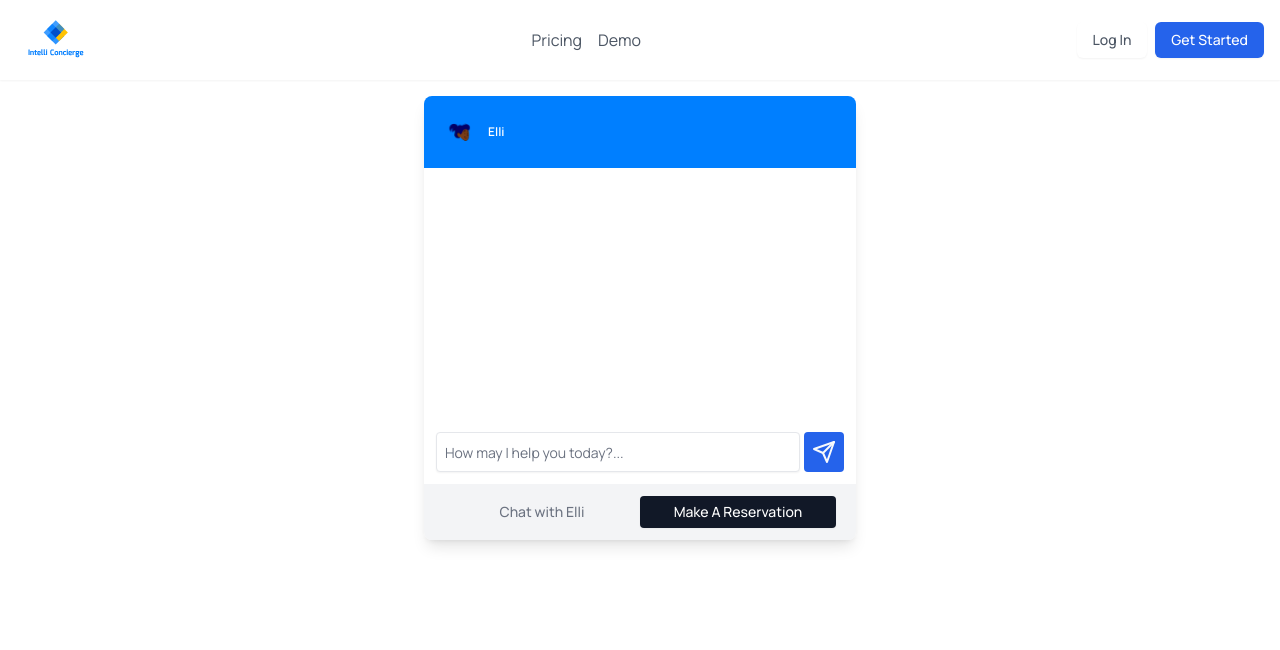
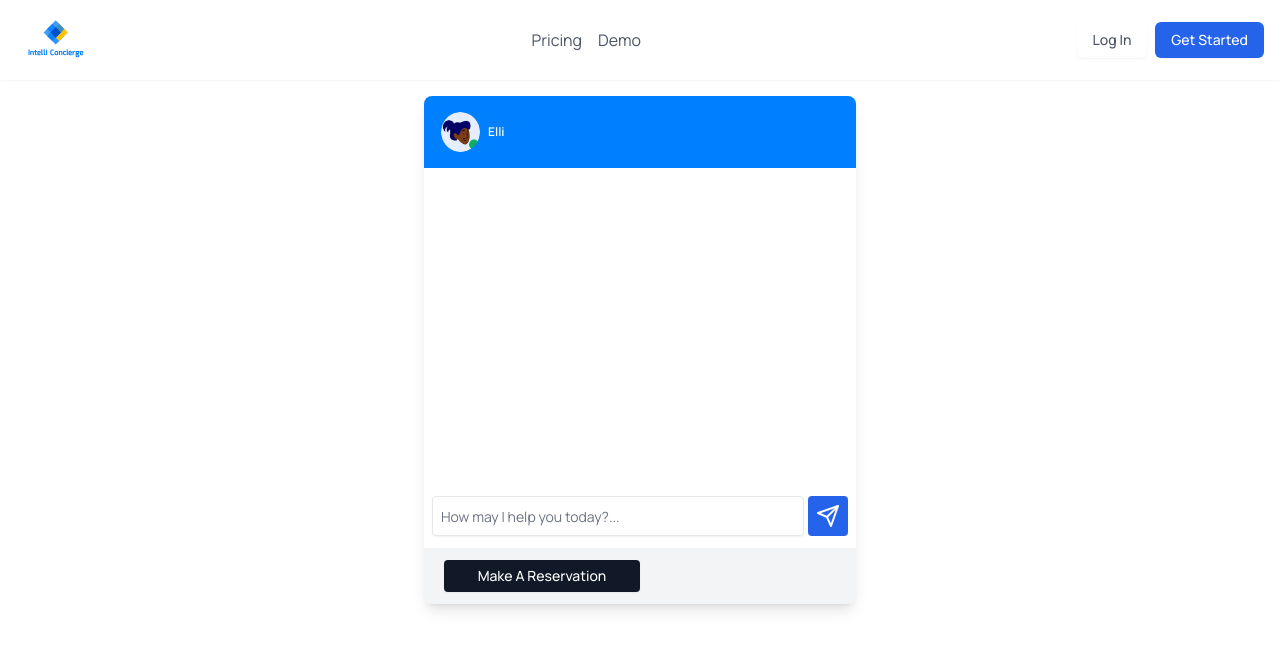
Before and after one commit to Intelli-Holdings/intelli-chatbot, a Next.js app in the folder my-app/: page /chat in a window 1280 px wide. Shown: the top 650 px of the page. Built offline with nearby package versions, Linux system fonts and the light colour scheme.

Commit message:
add image and adjust dimensions

```diff
--- a/my-app/components/chat-window.tsx
+++ b/my-app/components/chat-window.tsx
@@ -53,7 +53,7 @@ export function ChatWindow() {
           <Avatar>
             <AvatarImage
               alt="Ellie's avatar"
-              src="/Avatar.svg?height=80&width=80"
+              src="/Ellis.png?height=80&width=80"
             />
             <AvatarFallback></AvatarFallback>
           </Avatar>
@@ -62,12 +62,9 @@ export function ChatWindow() {
           </div>
         </div>
       </div>
-      <div className="flex flex-col items-start justify-between flex-1 p-4">
-        <ScrollArea className="h-[calc(40vh-100px)]">
-          <div className="w-full">
-            <div className="mb-4 text-sm"></div>
-            <div className="flex flex-col space-y-2"></div>
-          </div>
+      <div className="flex flex-col items-start justify-between flex-1 p-2">
+        <ScrollArea className="h-[calc(50vh-100px)]">
+
           {messages.map((m) => (
             <div
               key={m.id}
@@ -86,7 +83,7 @@ export function ChatWindow() {
                 <Avatar>
                   <AvatarImage
                     alt="Elli"
-                    src="/Avatar.svg?height=50&width=50"
+                    src="/Avatar.png?height=50&width=50"
                   />
                   <AvatarFallback>E</AvatarFallback>
                 </Avatar>
@@ -102,10 +99,11 @@ export function ChatWindow() {
           ))}
         </ScrollArea>
       </div>
+
       <form onSubmit={handleSubmitReservation}>{/* Reservation form */}</form>
       <form onSubmit={handleSubmit}>
         <div className="flex flex-col justify-between p-1">
-          <div className="flex items-center px-2 py-2 bg-white">
+          <div className="flex items-center px-1 py-2 bg-white">
             <Input
               className="flex-grow w-full p-2 rounded shadow-sm"
               value={input}
@@ -123,7 +121,7 @@ export function ChatWindow() {
       <div className="flex items-center justify-between px-4 py-2 bg-gray-100 rounded-b-lg">
         <Tabs defaultValue="account" className="w-[400px]">
           <TabsList className="grid w-full grid-cols-2">
-            <TabsTrigger value="messages">Chat with Elli</TabsTrigger>
+
             <TabsTrigger
               className="w-full bg-gray-900 text-white shadow-sm"
               onClick={openReservationModal}
```
